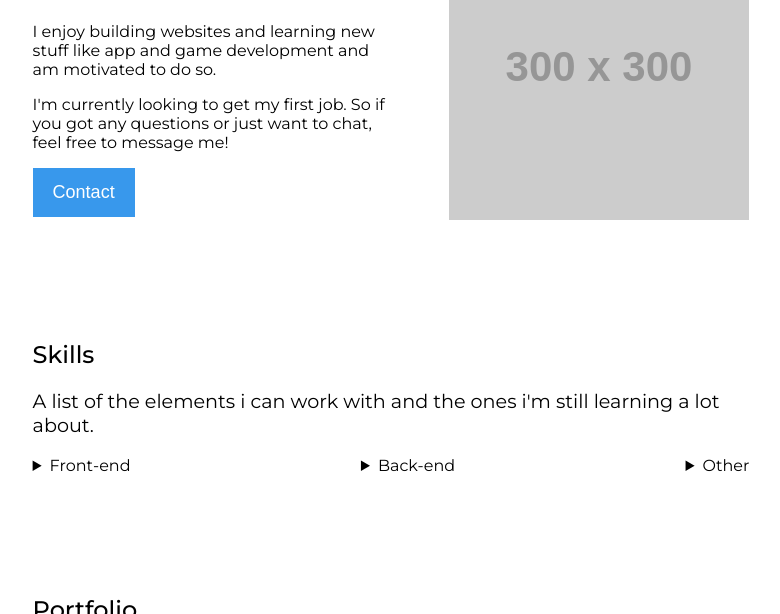
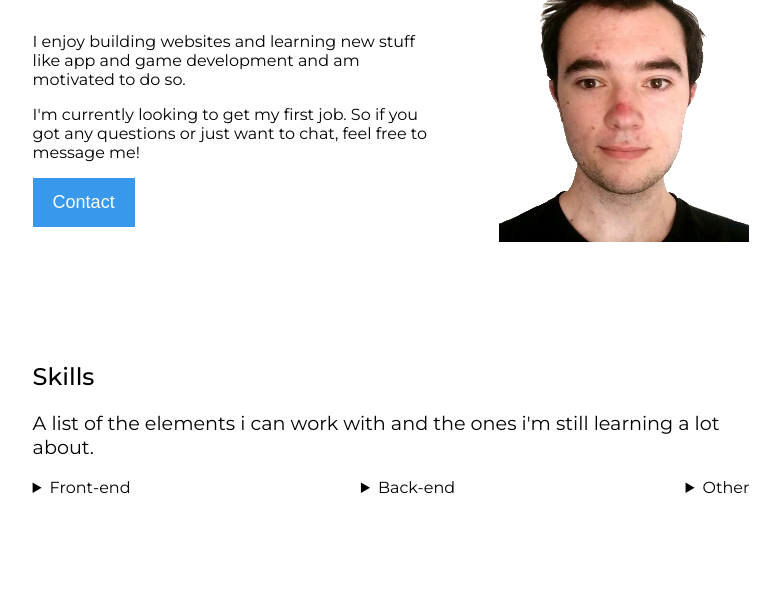
Before and after one commit to Ruben-Winant/portfolio, a plain HTML site: page index.html in a window 1280 px wide. Shown: the part 245-859 px from the top of the page, without its empty margins (249-1029 px from the left). Drawn offline with nearby package versions, Linux system fonts and the light colour scheme; placeholder pictures from the web are drawn by us.

Commit message:
added picture

```diff
--- a/index.html
+++ b/index.html
@@ -175,6 +175,10 @@
         .aboutRight {
             grid-column: 2;
             text-align: right;
+        }
+
+        .aboutRight img {
+            max-width: 250px;
         }
 
         .portfolioBottom {
@@ -593,7 +597,7 @@
             </div>
             <div class="aboutRight">
                 <div class="outersquare">
-                    <img class="aboutImg" src="https://via.placeholder.com/300" alt="">
+                    <img class="aboutImg" src="./20190825132856547.png" alt="">
                 </div>
             </div>
         </article>
```
Also changed, not shown: 20190825132856547.png (added).
